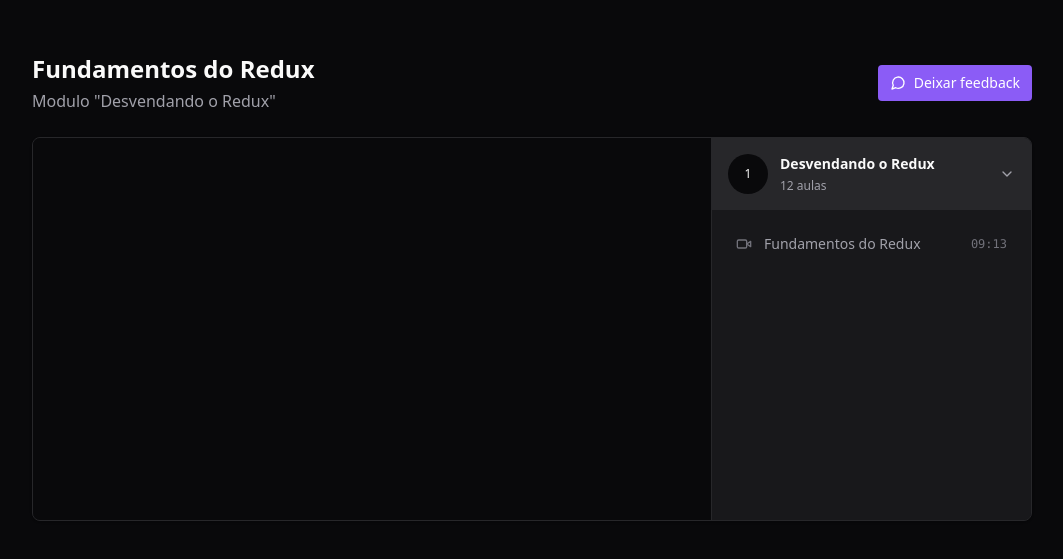
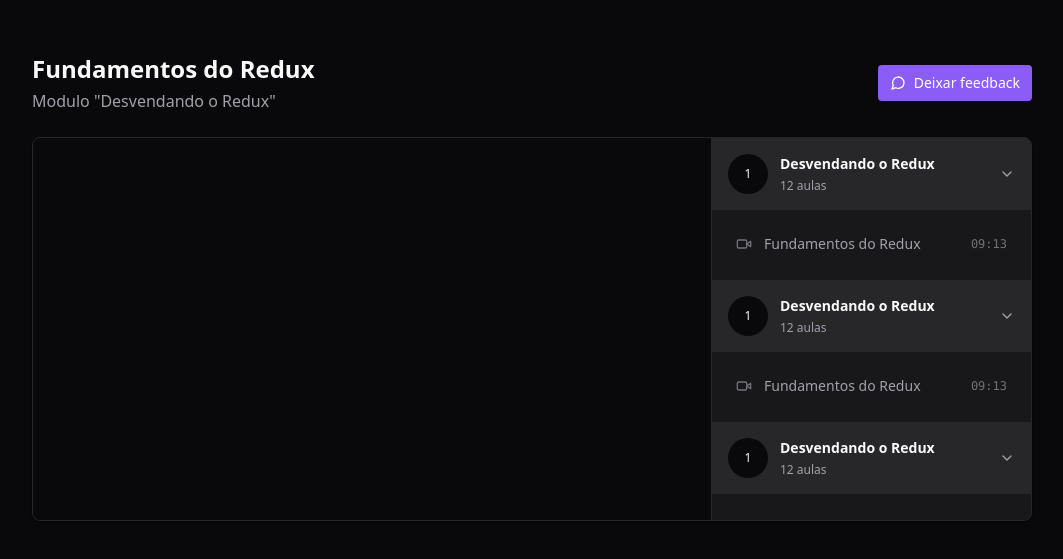
Before and after one commit to vian4dev/redux-zustand, a React (Vite) app: page / in a window 1280 px wide. Shown: the part 113-672 px from the top of the page, without its empty margins (108-1171 px from the left). Built offline with nearby package versions, Linux system fonts and the light colour scheme.

Commit message:
Scrollbar na sidebar

```diff
--- a/package.json
+++ b/package.json
@@ -28,6 +28,7 @@
     "eslint-plugin-react-hooks": "^4.6.0",
     "eslint-plugin-react-refresh": "^0.4.3",
     "postcss": "^8.4.31",
+    "tailwind-scrollbar": "^3.0.5",
     "tailwindcss": "^3.3.3",
     "typescript": "^5.0.2",
     "vite": "^4.4.11"
--- a/src/pages/Player.tsx
+++ b/src/pages/Player.tsx
@@ -17,7 +17,7 @@
                         Deixar feedback
                     </button>
                 </div>
-                <main className="relative flex overflow-hidden rounded-lg border border-zinc-800 bg-zinc-900 shadow">
+                <main className="relative flex overflow-hidden rounded-lg border border-zinc-800 bg-zinc-900 shadow pr-80">
                     <div className="flex-1">
                         <div className="w-full bg-zinc-950 aspect-video">
                             <ReactPlayer
@@ -28,7 +28,51 @@
                             />
                         </div>
                     </div>
-                    <aside className="w-80 border-l border-zinc-800 bg-zinc-900">
+                    <aside className="w-80 absolute top-0 bottom-0 right-0 border-l divide-y-2 divide-zinc-900 border-zinc-800 bg-zinc-900 overflow-y-scroll scrollbar scrollbar-thin scrollbar-track-zinc-950 scrollbar-thumb-zinc-800">
+                        <div>
+
+                            <button className="flex w-full items-center gap-3 bg-zinc-800 p-4">
+                                <div className="flex h-10 w-10 rounded-full items-center justify-center bg-zinc-950 text-xs">
+                                    1
+                                </div>
+                                <div className="flex flex-col gap-1 text-left">
+                                    <strong className="text-sm">Desvendando o Redux</strong>
+                                    <span className="text-xs text-zinc-400">12 aulas</span>
+                                </div>
+
+                                <ChevronDown className="w-4 h-4 ml-auto text-zinc-400" />
+                            </button>
+
+                            <nav className="relative flex flex-col gap-4 p-6">
+                                <button className="flex items-center gap-3 text-sm text-zinc-400">
+                                    <Video className="w-4 h-4 text-zinc-500"/>
+                                    <span>Fundamentos do Redux</span>
+                                    <span className="ml-auto font-mono text-xs text-zinc-500">09:13</span>
+                                </button>
+                            </nav>
+                        </div>
+                        <div>
+
+                            <button className="flex w-full items-center gap-3 bg-zinc-800 p-4">
+                                <div className="flex h-10 w-10 rounded-full items-center justify-center bg-zinc-950 text-xs">
+                                    1
+                                </div>
+                                <div className="flex flex-col gap-1 text-left">
+                                    <strong className="text-sm">Desvendando o Redux</strong>
+                                    <span className="text-xs text-zinc-400">12 aulas</span>
+                                </div>
+
+                                <ChevronDown className="w-4 h-4 ml-auto text-zinc-400" />
+                            </button>
+
+                            <nav className="relative flex flex-col gap-4 p-6">
+                                <button className="flex items-center gap-3 text-sm text-zinc-400">
+                                    <Video className="w-4 h-4 text-zinc-500"/>
+                                    <span>Fundamentos do Redux</span>
+                                    <span className="ml-auto font-mono text-xs text-zinc-500">09:13</span>
+                                </button>
+                            </nav>
+                        </div>
                         <div>
 
                             <button className="flex w-full items-center gap-3 bg-zinc-800 p-4">
--- a/tailwind.config.js
+++ b/tailwind.config.js
@@ -6,5 +6,7 @@
   theme: {
     extend: {},
   },
-  plugins: [],
+  plugins: [
+    require('tailwind-scrollbar'),
+  ],
 }
```
Also changed, not shown: .eslintrc.cjs (deleted), 1 other file (tests, documents, lock files or other folders).
